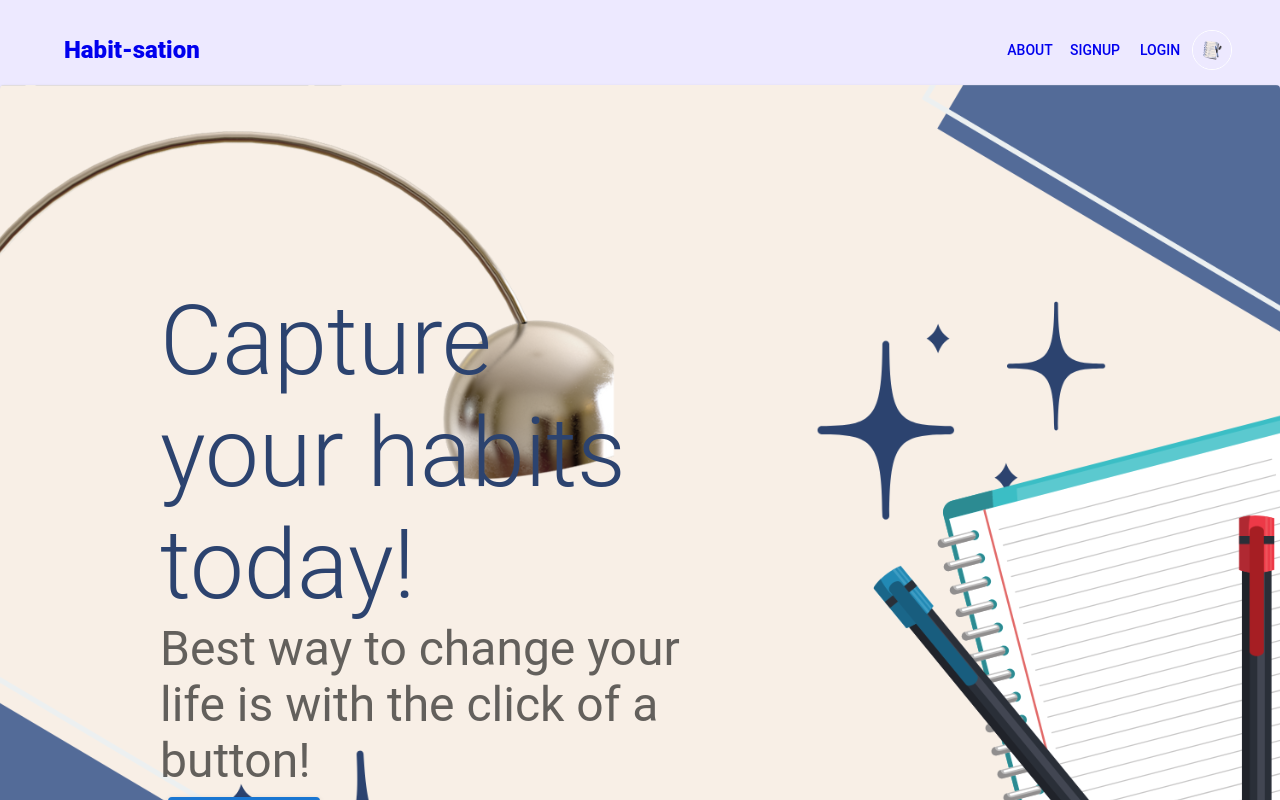
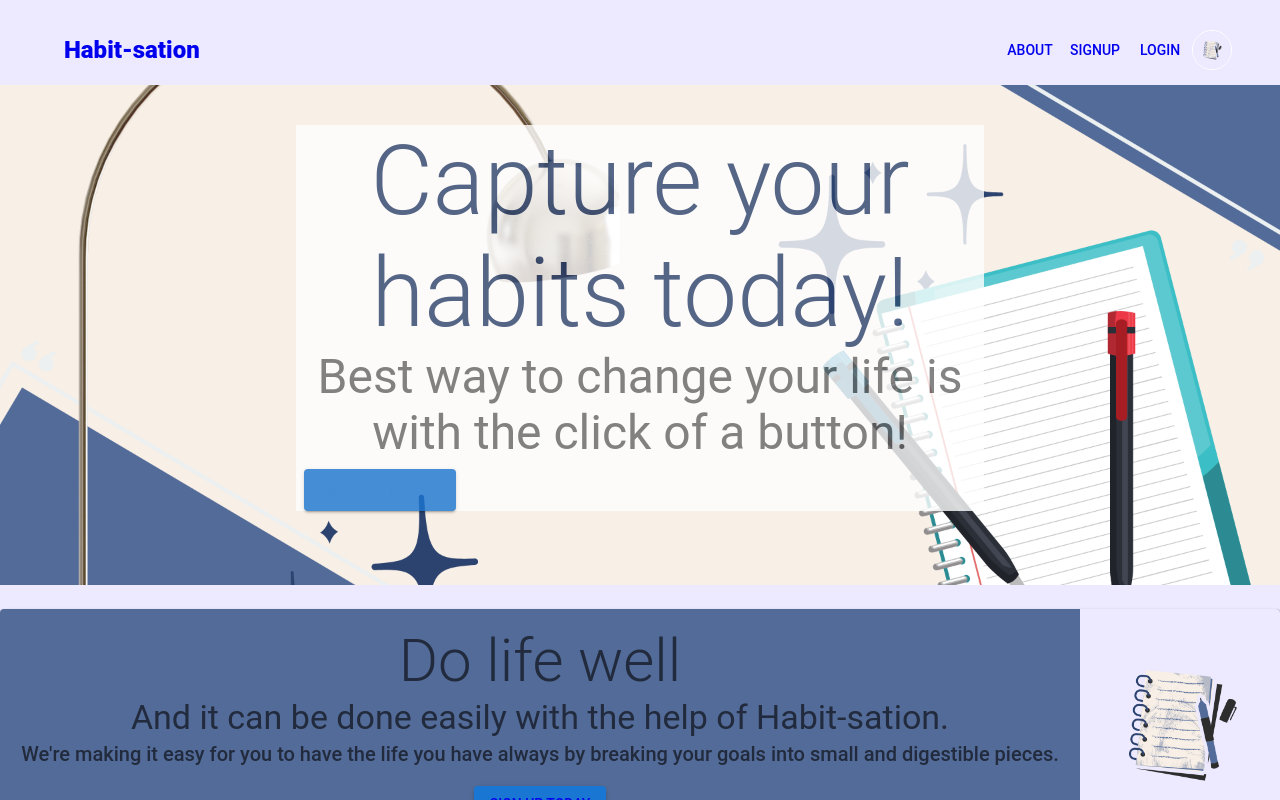
Before and after one commit to vmaineng/Habit-2023, a React (Create React App) app in the folder client/: page / in a window 1280 px wide. Shown: the top 800 px of the page. Built offline with nearby package versions, Linux system fonts and the light colour scheme.

Commit message:
added in hero

```diff
--- /dev/null
+++ b/client/src/components/Hero.js
@@ -0,0 +1,48 @@
+import React from "react";
+import { Box, Typography, Button, Link } from "@mui/material";
+import Banner from "../assets/banner.png";
+
+function Hero() {
+  return (
+    <div>
+      <Box
+        sx={{
+          backgroundImage: `url(${Banner})`,
+          backgroundRepeat: "no-repeat",
+          backgroundColor: "black",
+          backgroundAttachment: "fixed",
+          backgroundPosition: "center",
+          backgroundSize: "cover",
+          height: 500,
+          width: "100%",
+          display: "flex",
+          justifyContent: "center",
+        }}
+      >
+        <Box
+          sx={{
+            width: { xs: "100%", sm: "80%", md: "60%" },
+            padding: { xs: 3, sm: 2, md: 5 },
+          }}
+        >
+          <Box sx={{ background: "white", opacity: "0.8" }}>
+            <Typography component="h1" variant="h1" >
+              {" "}
+              Capture your habits today!
+            </Typography>
+            <Typography variant="h3" color="text.secondary" >
+              Best way to change your life is with the click of a button!
+            </Typography>
+            <Box textAlign="left" m={1}>
+              <Button variant="contained" size="large" align="center">
+                <Link to="/signup">Sign up Today</Link>
+              </Button>
+            </Box>
+          </Box>
+        </Box>
+      </Box>
+    </div>
+  );
+}
+
+export default Hero;
--- a/client/src/pages/Landingpage.js
+++ b/client/src/pages/Landingpage.js
@@ -1,6 +1,6 @@
 import React from "react";
 import Navbar from "../components/Navbar";
-import Container from "@mui/material/Container";
+import Hero from "../components/Hero";
 import Box from "@mui/material/Box";
 import Purple from "../assets/purple.png";
 import Banner from "../assets/banner.png";
@@ -9,64 +9,21 @@ import Typography from "@mui/material/Typography";
 import Button from "@mui/material/Button";
 import Grid from "@mui/material/Grid";
 import Note from "../assets/note.png";
-//import { useTheme } from "@mui/material/styles";
 import Values from "../components/Values";
 import Offer from "../components/Offer";
 import Footer from "../components/Footer";
 import CardContent from "@mui/material/CardContent";
 import CardMedia from "@mui/material/CardMedia";
 import Card from "@mui/material/Card";
-
 import Paper from "@mui/material/Paper";
 import { Link } from "react-router-dom";
 
 function Landingpage() {
-  //let theme = useTheme();
 
   return (
     <div>
       <Navbar />
-
-      <Paper
-        sx={{
-          height: 1 / 2,
-          backgroundSize: "cover",
-          backgroundPosition: "center",
-          backgroundImage: `url(${Banner})`,
-        }}
-      >
-        {/* Increase the priority of the hero background image */}
-        {<img style={{ display: "none" }} src={Banner} alt={Banner} />}
-
-        <Grid container>
-          <Grid item md={8}>
-            <Box
-              sx={{
-                position: "relative",
-                p: { md: 20 },
-                pt: { md: 25 },
-              }}
-            >
-              <Typography component="h1" variant="h1" align="left">
-                {" "}
-                Capture your habits today!
-              </Typography>
-              <Typography
-                variant="h3"
-                color="text.secondary"
-                align="left"
-              >
-                Best way to change your life is with the click of a button!
-              </Typography>
-              <Box textAlign="left" m={1}>
-                <Button variant="contained" size="large">
-                  <Link to="/signup">Sign up Today</Link>
-                </Button>
-              </Box>
-            </Box>
-          </Grid>
-        </Grid>
-      </Paper>
+<Hero />
 
       {/* Middle Card */}
       <Paper
```
